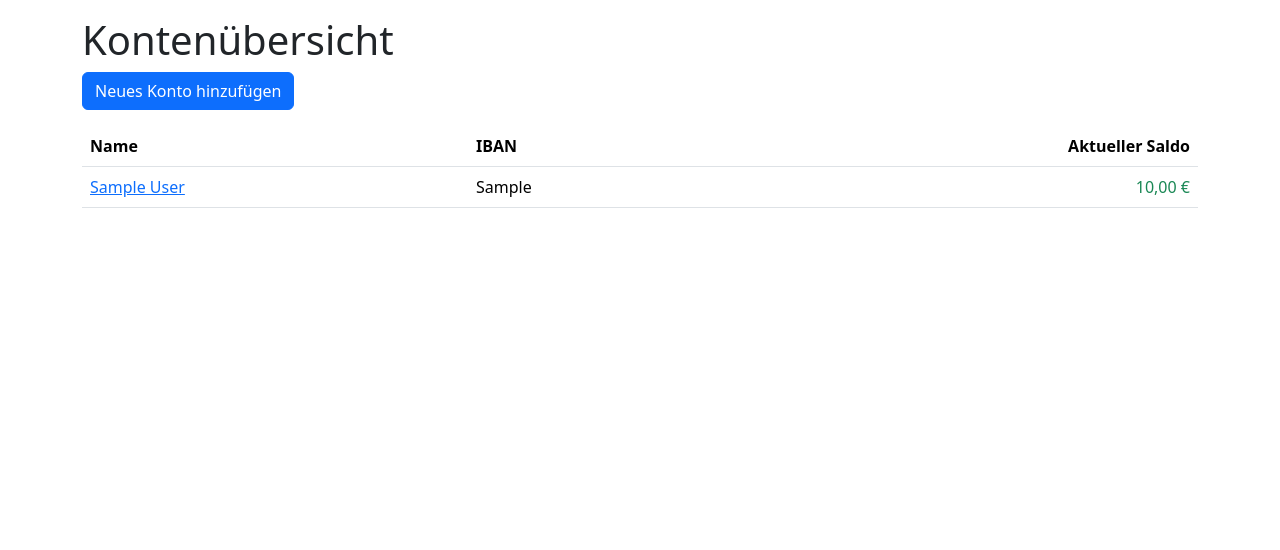
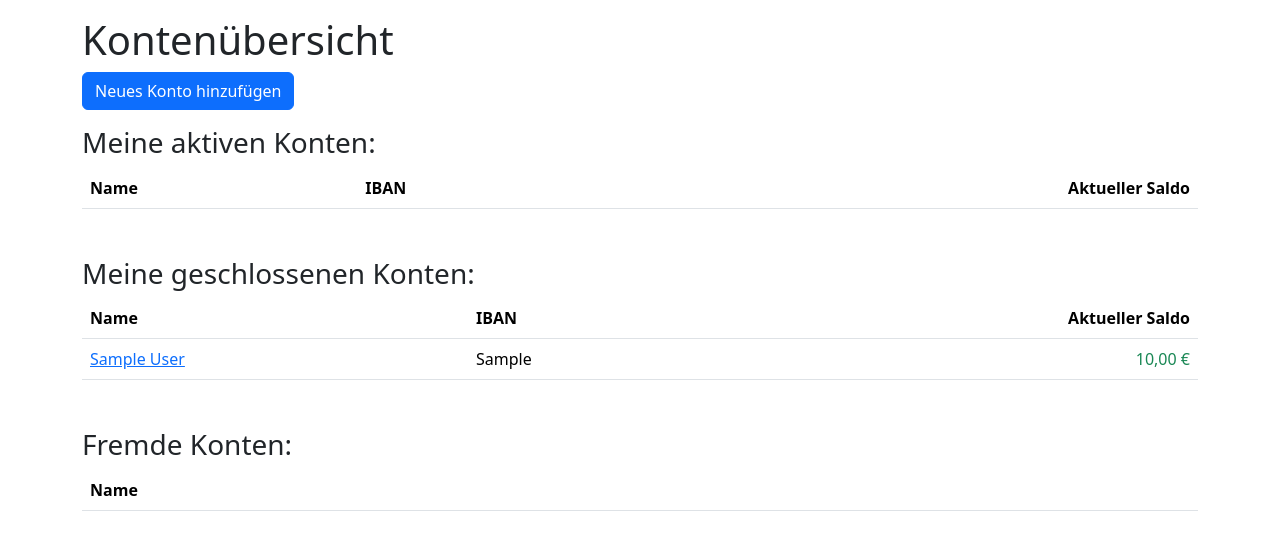
Before and after one commit to jjk4/opencent, a Django app: page /accounts/ in a window 1280 px wide. Shown: the part 73-623 px from the top of the page. Run offline with Django 5.2, Linux system fonts and the light colour scheme; a user stored in the database is signed in; tables that the repository leaves empty hold one stand-in row (values such as "Sample post"); lists and menus that the app fills with data are empty; some libraries are stand-ins or nearby versions.

Commit message:
add option for closed accounts closes #12

```diff
--- a/manager/forms.py
+++ b/manager/forms.py
@@ -112,12 +112,13 @@ TransactionSplitFormSet = inlineformset_factory(
 class AccountForm(forms.ModelForm):
     class Meta:
         model = Account
-        fields = ['name', 'start_balance', 'is_mine', 'icon']
+        fields = ['name', 'start_balance', 'is_mine', 'is_closed', 'icon']
 
         widgets = {
             'name': forms.TextInput(attrs={'class': 'form-control'}),
             'start_balance': forms.NumberInput(attrs={'class': 'form-control', 'step': '0.01'}),
             'is_mine': forms.CheckboxInput(attrs={'class': 'form-check-input'}),
+            'is_closed': forms.CheckboxInput(attrs={'class': 'form-check-input'}),
             'icon': forms.FileInput(attrs={'class': 'form-control'}),
         }
     def clean(self):
--- a/manager/models.py
+++ b/manager/models.py
@@ -115,6 +115,7 @@ class Account(models.Model):
     iban = models.CharField(max_length=34, unique=True, null=True, blank=True)
     start_balance = models.DecimalField(decimal_places=2, max_digits=10, default=0)
     is_mine = models.BooleanField(default=False)
+    is_closed = models.BooleanField(default=False)
     user = models.ForeignKey('auth.User', on_delete=models.CASCADE)
     icon = models.FileField(
         upload_to='account_icons/',
--- a/manager/templates/accounts/index.html
+++ b/manager/templates/accounts/index.html
@@ -3,6 +3,8 @@
 {% block content %}
 <h1>Kontenübersicht</h1>
 <a href="{% url 'account_add' %}" class="btn btn-primary mb-3">Neues Konto hinzufügen</a>
+
+<h3>Meine aktiven Konten:</h3>
 <table class="table table-hover align-middle">
     <thead>
         <tr>
@@ -13,6 +15,7 @@
     </thead>
     <tbody>
         {% for account in accounts %}
+        {% if account.is_mine and not account.is_closed%}
             {% with balance=account.get_current_balance %}
                 <tr>
                     <td><a href="{% url 'account_detail' account.id %}">{{ account.name }}</a></td>
@@ -27,6 +30,64 @@
                     </td>
                 </tr>
             {% endwith %}
+        {% endif %}
+        {% empty %}
+        <tr>
+            <td colspan="5" class="text-center">Keine Konten gefunden.</td>
+        </tr>
+        {% endfor %}
+    </tbody>
+</table>
+<h3 class="mt-5">Meine geschlossenen Konten:</h3>
+<table class="table table-hover align-middle">
+    <thead>
+        <tr>
+            <th>Name</th>
+            <th>IBAN</th>
+            <th class="text-end">Aktueller Saldo</th>
+        </tr>
+    </thead>
+    <tbody>
+        {% for account in accounts %}
+        {% if account.is_mine and account.is_closed%}
+            {% with balance=account.get_current_balance %}
+                <tr>
+                    <td><a href="{% url 'account_detail' account.id %}">{{ account.name }}</a></td>
+                    <td>{{ account.iban|default:"-" }}</td>
+                    <td class="text-end
+                        {% if balance > 0 %}
+                            text-success
+                        {% elif balance < 0 %}
+                            text-danger
+                        {% endif %}">
+                        {{ balance|floatformat:2|intcomma }} €
+                    </td>
+                </tr>
+            {% endwith %}
+        {% endif %}
+        {% empty %}
+        <tr>
+            <td colspan="5" class="text-center">Keine Konten gefunden.</td>
+        </tr>
+        {% endfor %}
+    </tbody>
+</table>
+<h3 class="mt-5">Fremde Konten:</h3>
+<table class="table table-hover align-middle">
+    <thead>
+        <tr>
+            <th>Name</th>
+        </tr>
+    </thead>
+    <tbody>
+        {% for account in accounts %}
+        {% if not account.is_mine%}
+            {% with balance=account.get_current_balance %}
+                <tr>
+                    <td><a href="{% url 'account_detail' account.id %}">{{ account.name }}</a></td>
+                </tr>
+            {% endwith %}
+        {% endif %}
         {% empty %}
         <tr>
             <td colspan="5" class="text-center">Keine Konten gefunden.</td>
--- a/manager/views.py
+++ b/manager/views.py
@@ -297,9 +297,10 @@ def transaction_delete(request, transaction_id):
 
 @login_required
 def homepage(request):
-    account_list = Account.objects.filter(is_mine=True, user=request.user)
+    all_accounts = Account.objects.filter(is_mine=True, user=request.user)
+    account_list = all_accounts.filter(is_closed=False)
 
-    total_balance = sum(acc.get_current_balance() for acc in account_list)
+    total_balance = sum(acc.get_current_balance() for acc in all_accounts)
 
     today_last_year = datetime.now() - timedelta(days=365)
 
@@ -320,7 +321,7 @@ def homepage(request):
 
 @login_required
 def accounts(request):
-    account_list = Account.objects.filter(is_mine=True, user=request.user)
+    account_list = Account.objects.filter(user=request.user)
     context = {
         'header_data': {
             'title': 'Konten',
```
Also changed, not shown: manager/templates/accounts/add.html (+7 -0 lines), manager/migrations/0027_account_is_closed.py (added). Lines whose indentation alone changed are shown as unchanged.
